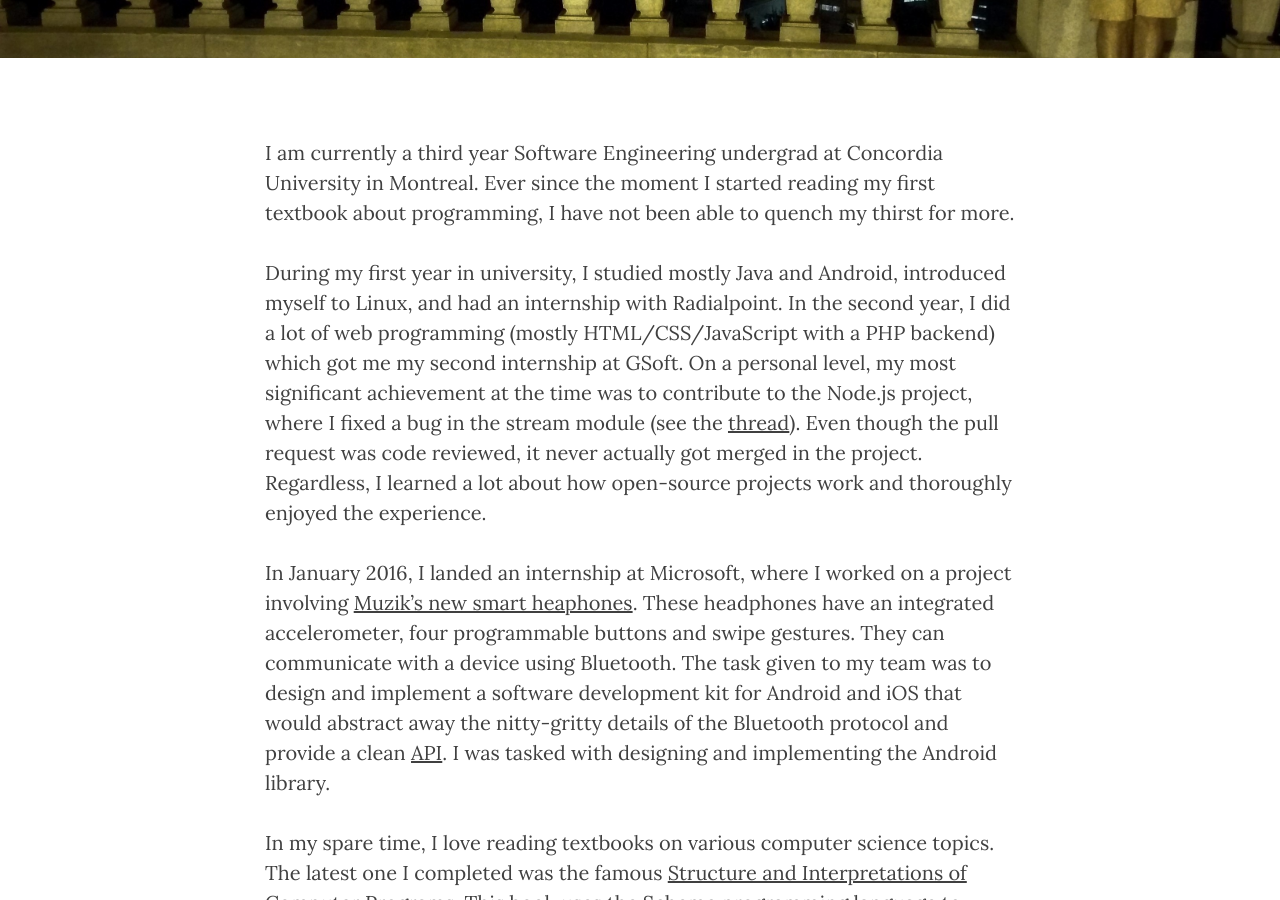
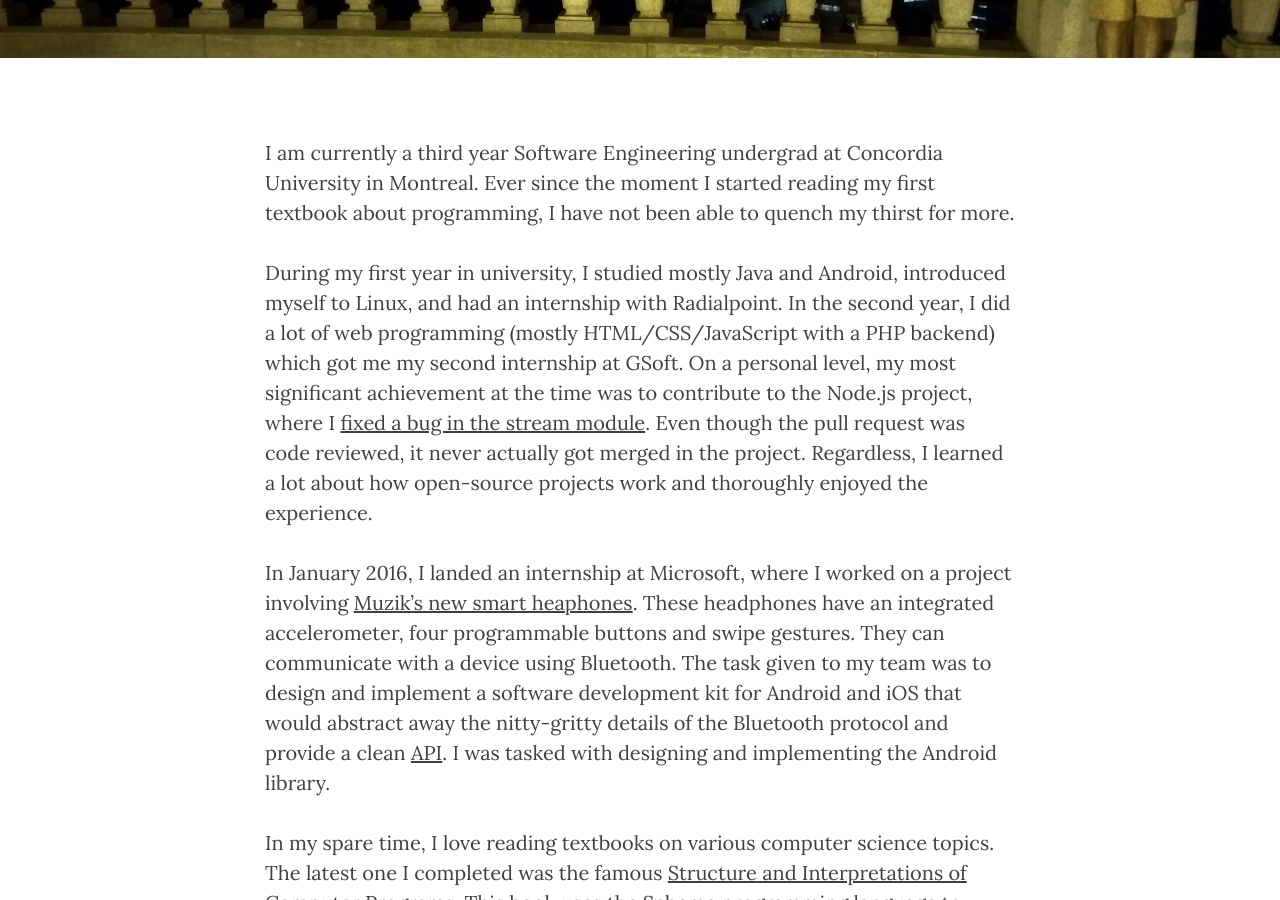
Before and after one commit to plafer/plafer.github.io, a Jekyll site: the page built from about.md, in a window 1280 px wide and 900 px high, scrolled down 376 px. Built offline with Jekyll 4.4.1, drawn with Linux system fonts in a browser that asks for light colours; nearby versions of some CDN libraries.

Commit message:
Updated about again

```diff
--- a/about.md
+++ b/about.md
@@ -16,8 +16,8 @@
 HTML/CSS/JavaScript with a PHP backend) which got me my second
 internship at GSoft. On a personal level, my most significant
 achievement at the time was to contribute to the Node.js project,
-where I fixed a bug in the stream module (see the
-[thread](https://github.com/nodejs/node/pull/2616)). Even though the
+where I [fixed a bug in the stream
+module](https://github.com/nodejs/node/pull/2616). Even though the
 pull request was code reviewed, it never actually got merged in the
 project. Regardless, I learned a lot about how open-source projects
 work and thoroughly enjoyed the experience.
```
